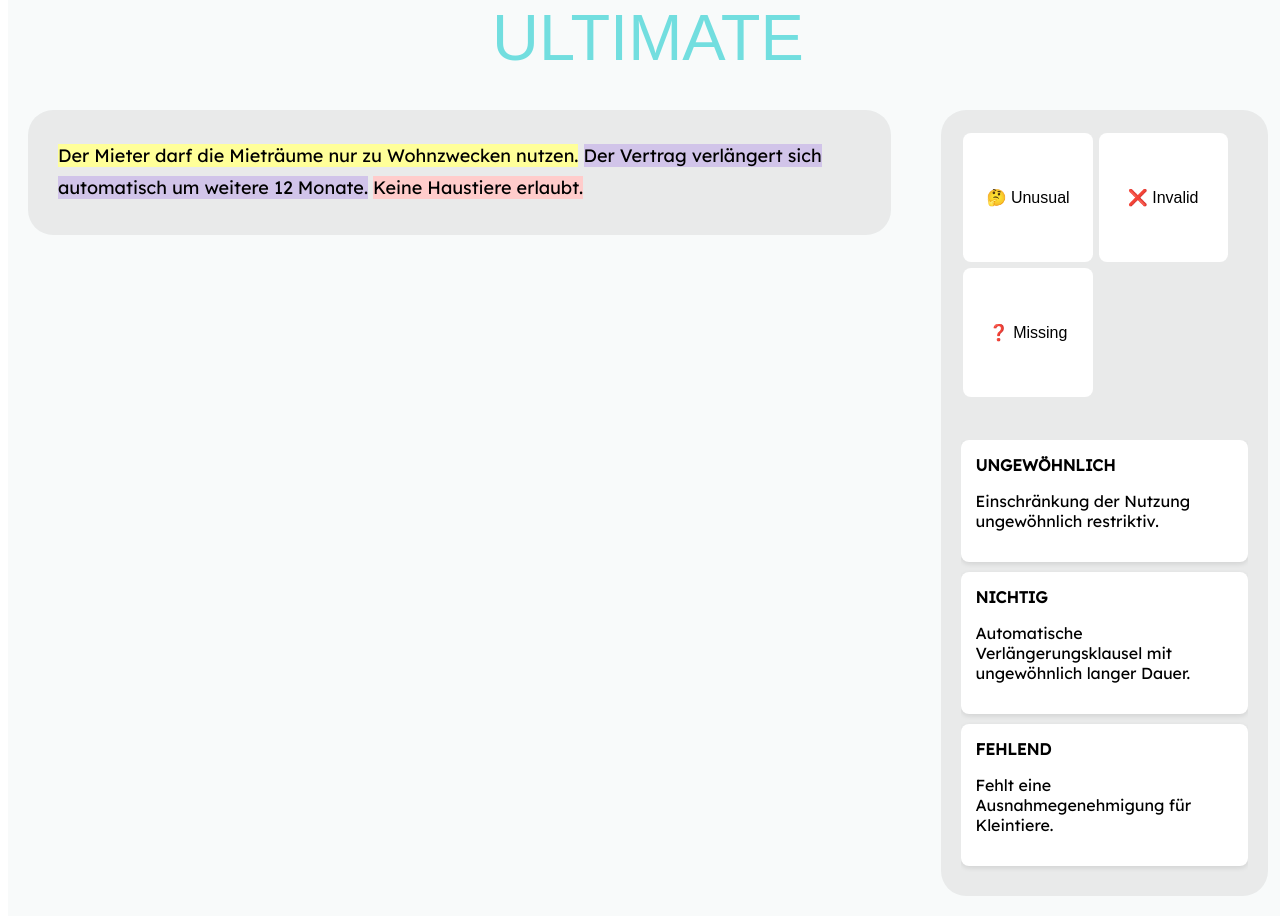
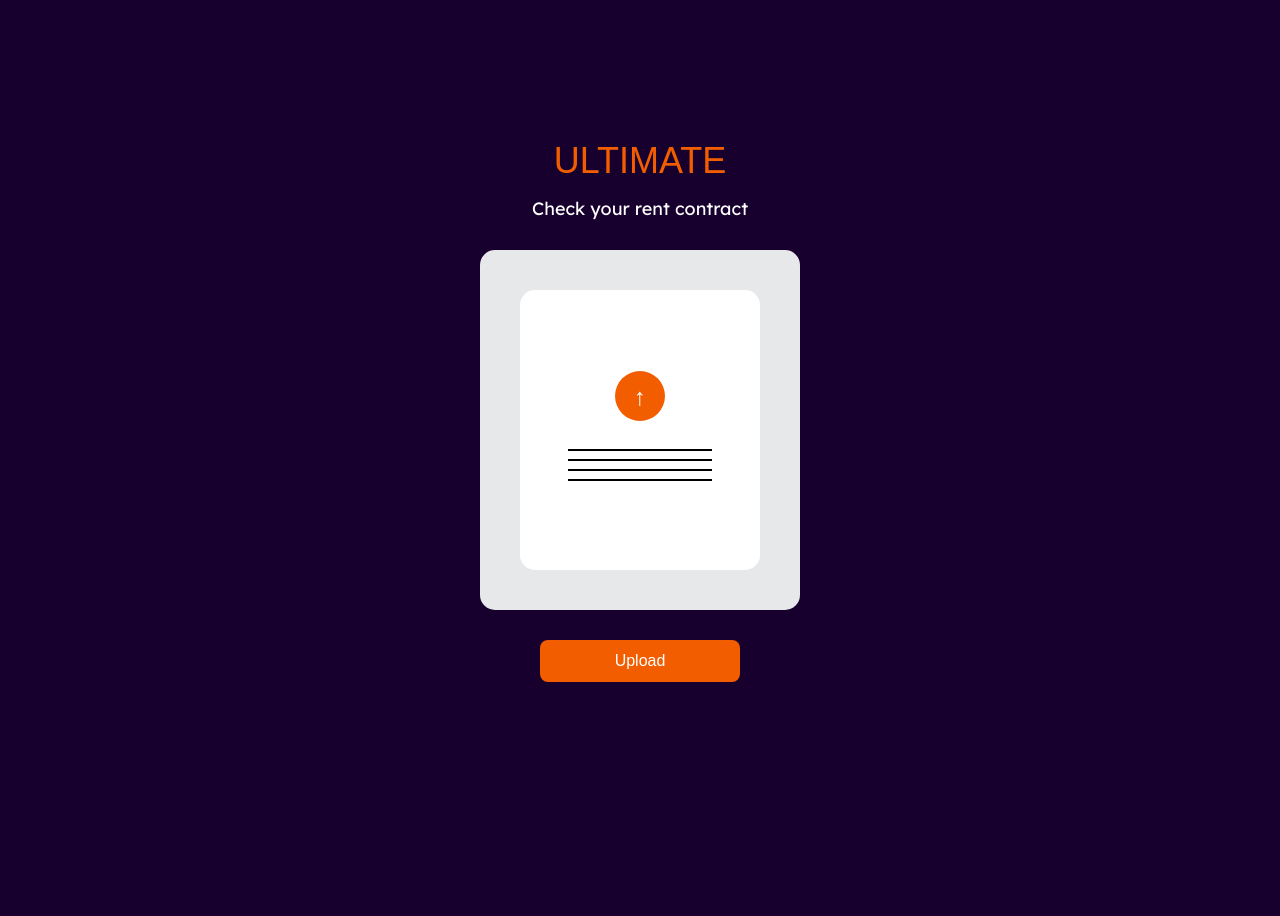
Before and after one commit to fewie27/ultimate, a React (Vite) app in the folder frontend/: page / in a window 1280 px wide. After the commit the page ends 816 px from the top, so only its background shows below. Built offline with nearby package versions, Linux system fonts and the light colour scheme; no server answers; a web font is replaced by a local one.

Commit message:
Improved frontend, changed colors. more functionality

```diff
--- /dev/null
+++ b/frontend/index.css
@@ -0,0 +1,4 @@
+@keyframes spin {
+    0% { transform: rotate(0deg); }
+    100% { transform: rotate(360deg); }
+  }
--- a/frontend/index.html
+++ b/frontend/index.html
@@ -1,5 +1,5 @@
 <!DOCTYPE html>
-<html lang="en">
+<html lang="en" style="background-color: #17002E;">
   <head>
     <meta charset="UTF-8" />
     <meta name="viewport" content="width=device-width, initial-scale=1.0" />
--- a/frontend/src/Analysis.tsx
+++ b/frontend/src/Analysis.tsx
@@ -1,7 +1,7 @@
 import React, { useEffect, useState } from "react";
 import axios from "axios";
 
-type Category = "fehlend" | "ungewöhnlich" | "nichtig";
+type Category = "fehlend" | "unusual" | "nichtig" | "match_found";
 
 interface AnalysisItem {
     text: string;
@@ -19,7 +19,7 @@ const mockData: AnalysisResponse = {
     results: [
         {
             text: "Der Mieter darf die Mieträume nur zu Wohnzwecken nutzen.",
-            category: "ungewöhnlich",
+            category: "unusual",
             description: "Einschränkung der Nutzung ungewöhnlich restriktiv.",
         },
         {
@@ -35,15 +35,21 @@ const mockData: AnalysisResponse = {
     ],
 };
 
-const Analysis: React.FC = () => {
+interface AnalysisProps {
+    id: string;
+    backToUpload: () => void;
+}
+
+const Analysis: React.FC<AnalysisProps> = ({ id, backToUpload }) => {
     const [fullText, setFullText] = useState<string>("Der Mieter darf die Mieträume nur zu Wohnzwecken nutzen. <mark style=\"background-color:yellow\">Der Vertrag verlängert sich automatisch um weitere 12 Monate.</mark> Keine Haustiere erlaubt.");
     const [findings, setFindings] = useState<AnalysisItem[]>([]);
     const [selectedCategory, setSelectedCategory] = useState<Category | "all">("all");
 
     const fetchAnalysis = async (analysisId: string) => {
         try {
-            const response = await axios.get<AnalysisResponse>(`http://localhost:5001/analysis/${analysisId}`);
-            console.log(response.data);
+            const response = await axios.get<AnalysisResponse>(`http://10.181.250.200:5001/api/analysis/${analysisId}`);
+            console.log(response.data.results);
+            setFullText(highlightText(response.data.results));
             setFindings(response.data.results);
         } catch (error) {
             console.error("Error fetching analysis, using mock data:", error);
@@ -52,36 +58,38 @@ const Analysis: React.FC = () => {
     };
 
     useEffect(() => {
-        const analysisId = "mock-id";
+        const analysisId = id;
         fetchAnalysis(analysisId);
     }, []);
 
-    const highlightText = () => {
-        let highlighted = fullText;
+    const getColorForCategory = (category: Category): string => {
+        switch (category) {
+            case "fehlend":
+                return "red";
+            case "unusual":
+                return "yellow";
+            case "nichtig":
+                return "gray";
+            case "match_found":
+                return "";
+            default:
+                return "transparent";
+        }
+    };
 
-        findings.forEach((finding, index) => {
-            const regex = new RegExp(finding.text, "g");
-            const color = getColorForCategory(finding.category);
-            highlighted = highlighted.replace(
-                regex,
-                `<mark style="background-color:${color};">${finding.text}</mark>`
-            );
+    const highlightText = (findings: AnalysisItem[]): string => {
+        let highlightedText = "";
+
+        findings.forEach((finding) => {
+            if (finding.category === "match_found") {
+                highlightedText += finding.text + "<br/>";
+            } else {
+                const color = getColorForCategory(finding.category);
+                highlightedText += `<mark style="background-color:${color};">${finding.text}</mark>` + "<br/>";
+            }
         });
 
-        return highlighted;
-    };
-
-    const getColorForCategory = (category: Category) => {
-        switch (category) {
-            case "fehlend":
-                return "#ffcccb"; // rot
-            case "ungewöhnlich":
-                return "#ffff99"; // gelb
-            case "nichtig":
-                return "#d1c4e9"; // lila
-            default:
-                return "#fff";
-        }
+        return highlightedText;
     };
 
     const filteredFindings = selectedCategory === "all"
@@ -90,6 +98,9 @@ const Analysis: React.FC = () => {
 
     return (
         <div style={styles.outerContainer}>
+            <button style={styles.backButton} onClick={backToUpload}>
+                ←
+            </button>
             <div style={styles.main}>
 
                 <h1 style={styles.title}>ULTIMATE</h1>
@@ -98,7 +109,7 @@ const Analysis: React.FC = () => {
                     <div style={styles.documentContainer}>
                         <div
                             style={styles.document}
-                            dangerouslySetInnerHTML={{ __html: highlightText() }}
+                            dangerouslySetInnerHTML={{ __html: fullText }}
                         />
                     </div>
 
@@ -145,7 +156,7 @@ const styles: { [key: string]: React.CSSProperties } = {
     },
     main: {
         fontFamily: "Lexend, sans-serif",
-        backgroundColor: "#f8fafa",
+        backgroundColor: "#17002E",
     },
     container: {
         display: "flex",
@@ -154,7 +165,7 @@ const styles: { [key: string]: React.CSSProperties } = {
     title: {
         fontFamily: "Lexend Mega, sans-serif",
         fontSize: "65px",
-        color: "#72dedf",
+        color: "#F25D00",
         marginLeft: "auto",
         marginRight: "auto",
         display: "block",
@@ -170,17 +181,17 @@ const styles: { [key: string]: React.CSSProperties } = {
         fontSize: "18px",
         lineHeight: "1.8",
         margin: "20px",
-        marginRight: "30px"
+        marginRight: "30px",
     },
     document: {
         borderRadius: "25px",
-        backgroundColor: "#00000010",
+        backgroundColor: "#ffffffff",
         padding: "30px",
     },
     sidebar: {
         flex: 1,
         padding: "20px",
-        backgroundColor: "#00000010",
+        backgroundColor: "#ffffffff",
         borderRadius: "25px",
         display: "flex",
         flexDirection: "column",
@@ -191,8 +202,8 @@ const styles: { [key: string]: React.CSSProperties } = {
         width: "45%",
         aspectRatio: "1 / 1",
         border: "none",
-        backgroundColor: "#ffffff",
-        color: "#000000",
+        backgroundColor: "#F25D00",
+        color: "#ffffff",
         borderRadius: "8px",
         cursor: "pointer",
         fontSize: "16px",
@@ -216,4 +227,22 @@ const styles: { [key: string]: React.CSSProperties } = {
         marginBottom: "10px",
         boxShadow: "0 2px 5px rgba(0,0,0,0.1)",
     },
+    backButton: {
+        position: "absolute",
+        top: "20px",
+        left: "20px",
+        width: "50px",
+        height: "50px",
+        borderRadius: "50%",
+        backgroundColor: "#F25D00",
+        color: "white",
+        border: "none",
+        fontSize: "24px",
+        cursor: "pointer",
+        display: "flex",
+        alignItems: "center",
+        justifyContent: "center",
+        zIndex: 1000,
+    },
+
 };
--- a/frontend/src/Upload.tsx
+++ b/frontend/src/Upload.tsx
@@ -1,18 +1,61 @@
 import React, { useState, ChangeEvent } from "react";
+import axios from "axios";
+import Cookies from "js-cookie";
 
-const Upload: React.FC = () => {
+interface UploadProps {
+    onUploadSuccess: (id: string) => void;
+}
+
+const Upload: React.FC<UploadProps> = ({ onUploadSuccess }) => {
+
     const [fileName, setFileName] = useState<string>("");
+    const [uploading, setUploading] = useState<boolean>(false);
+    const [error, setError] = useState<string>("");
 
-  const handleFileChange = (event: ChangeEvent<HTMLInputElement>) => {
+    const handleFileChange = async (event: ChangeEvent<HTMLInputElement>) => {
         const file = event.target.files?.[0];
-    if (file) {
-      if (file.type === "application/pdf") {
+        const allowedTypes = [
+            "application/pdf",
+            "application/msword", // .doc
+            "application/vnd.openxmlformats-officedocument.wordprocessingml.document", // .docx
+        ];
+
+        if (allowedTypes.includes(file.type)) {
             setFileName(file.name);
+            await uploadFile(file);
         } else {
-        alert("Please upload a PDF file.");
-      }
+            alert("Please upload a PDF, DOC, or DOCX file.");
         }
     };
+
+    const uploadFile = async (file: File) => {
+        try {
+          setUploading(true);
+          setError("");
+          const formData = new FormData();
+          formData.append("file", file);
+
+          const response = await axios.post("http://10.181.250.200:5001/api/upload", formData, {
+            headers: {
+              "Content-Type": "multipart/form-data",
+            },
+          });
+
+          const data = response.data;
+          if (data?.id) {
+            Cookies.set("analysisId", data.id);  // Cookie setzen
+            onUploadSuccess(data.id);             // Richtige ID übergeben
+          } else {
+            setError("Upload succeeded, but no ID returned.");
+          }
+        } catch (err) {
+          console.error(err);
+          setError("An error occurred during upload.");
+        } finally {
+          setUploading(false);
+        }
+      };
+
 
     const triggerFileInput = () => {
         const fileInput = document.getElementById("fileInput") as HTMLInputElement;
@@ -41,7 +84,7 @@ const Upload: React.FC = () => {
             <input
                 id="fileInput"
                 type="file"
-        accept="application/pdf"
+                accept=".pdf, .doc, .docx, application/msword, application/vnd.openxmlformats-officedocument.wordprocessingml.document"
                 style={{ display: "none" }}
                 onChange={handleFileChange}
             />
@@ -51,6 +94,13 @@ const Upload: React.FC = () => {
             </button>
 
             {fileName && <p style={styles.fileName}>{fileName}</p>}
+            {error && <p style={styles.error}>{error}</p>}
+
+            {uploading && (
+                <div style={styles.overlay}>
+                    <div style={styles.spinner}></div>
+                </div>
+            )}
         </div>
     );
 };
@@ -61,23 +111,24 @@ const styles: { [key: string]: React.CSSProperties } = {
     container: {
         fontFamily: "Lexend, sans-serif",
         minHeight: "100vh",
-    backgroundColor: "#f8fafa",
+        backgroundColor: "#17002E",
         display: "flex",
         flexDirection: "column",
         alignItems: "center",
         justifyContent: "center",
+        position: "relative", // wichtig für overlay
     },
     title: {
         fontFamily: "Lexend Mega, sans-serif",
         fontSize: "36px",
-    color: "#72dedf",
+        color: "#F25D00",
         margin: "5px",
         fontWeight: "500",
     },
     subtitle: {
         marginTop: "10px",
         marginBottom: "30px",
-    color: "#555",
+        color: "#ffffff",
         fontSize: "18px",
     },
     uploadBox: {
@@ -99,7 +150,7 @@ const styles: { [key: string]: React.CSSProperties } = {
         position: "relative",
     },
     uploadCircle: {
-    backgroundColor: "#72dedf",
+        backgroundColor: "#F25D00",
         borderRadius: "50%",
         width: "50px",
         height: "50px",
@@ -110,7 +161,7 @@ const styles: { [key: string]: React.CSSProperties } = {
     },
     arrow: {
         fontSize: "24px",
-    color: "#000",
+        color: "#ffffff",
     },
     lines: {
         width: "80%",
@@ -122,18 +173,44 @@ const styles: { [key: string]: React.CSSProperties } = {
     },
     uploadButton: {
         marginTop: "30px",
-    backgroundColor: "#72dedf",
+        backgroundColor: "#F25D00",
         color: "#fff",
         border: "none",
         padding: "12px 24px",
         fontSize: "16px",
         borderRadius: "8px",
         cursor: "pointer",
-    width: "200px"
+        width: "200px",
     },
     fileName: {
         marginTop: "20px",
-    color: "#333",
+        color: "#ffffff",
         fontSize: "14px",
     },
+    error: {
+        marginTop: "10px",
+        color: "red",
+        fontSize: "14px",
+    },
+    overlay: {
+        position: "absolute",
+        top: 0,
+        left: 0,
+        width: "100%",
+        height: "100%",
+        backgroundColor: "rgba(23, 0, 46, 0.7)",
+        display: "flex",
+        justifyContent: "center",
+        alignItems: "center",
+        zIndex: 1000,
+    },
+    spinner: {
+        border: "6px solid #f3f3f3",
+        borderTop: "6px solid #F25D00",
+        borderRadius: "50%",
+        width: "60px",
+        height: "60px",
+        animation: "spin 1s linear infinite",
+    },
+
 };
--- a/frontend/src/main.tsx
+++ b/frontend/src/main.tsx
@@ -1,14 +1,37 @@
-import React from "react";
+import React, { useEffect, useState } from "react";
 import ReactDOM from "react-dom/client";
 import Upload from "./Upload";
 import Analysis from "./Analysis";
+import Cookies from "js-cookie";
+
+const App: React.FC = () => {
+  const [analysisId, setAnalysisId] = useState<string | null>(null);
+
+  useEffect(() => {
+    const id = Cookies.get("analysisId");
+    if (id) {
+      setAnalysisId(id);
+    }
+  }, []);
+
+  const handleUploadSuccess = (id: string) => {
+    setAnalysisId(id); // ID aus Upload direkt übernehmen
+  };
+
+  const backToUpload = () => {
+    Cookies.set("analysisId","");
+    setAnalysisId(null);
+  }
+
+  return (
+    <React.StrictMode>
+      {analysisId?.length > 0 ? <Analysis id={analysisId} backToUpload={backToUpload} /> : <Upload onUploadSuccess={handleUploadSuccess} />}
+    </React.StrictMode>
+  );
+};
 
 const root = ReactDOM.createRoot(
   document.getElementById("root") as HTMLElement
 );
 
-root.render(
-  <React.StrictMode>
-    <Analysis/>
-  </React.StrictMode>
-);
+root.render(<App />);
```
Also changed, not shown: frontend/package.json (+5 -4 lines), 2 other files (tests, documents, lock files or other folders). Lines whose indentation alone changed are shown as unchanged.
